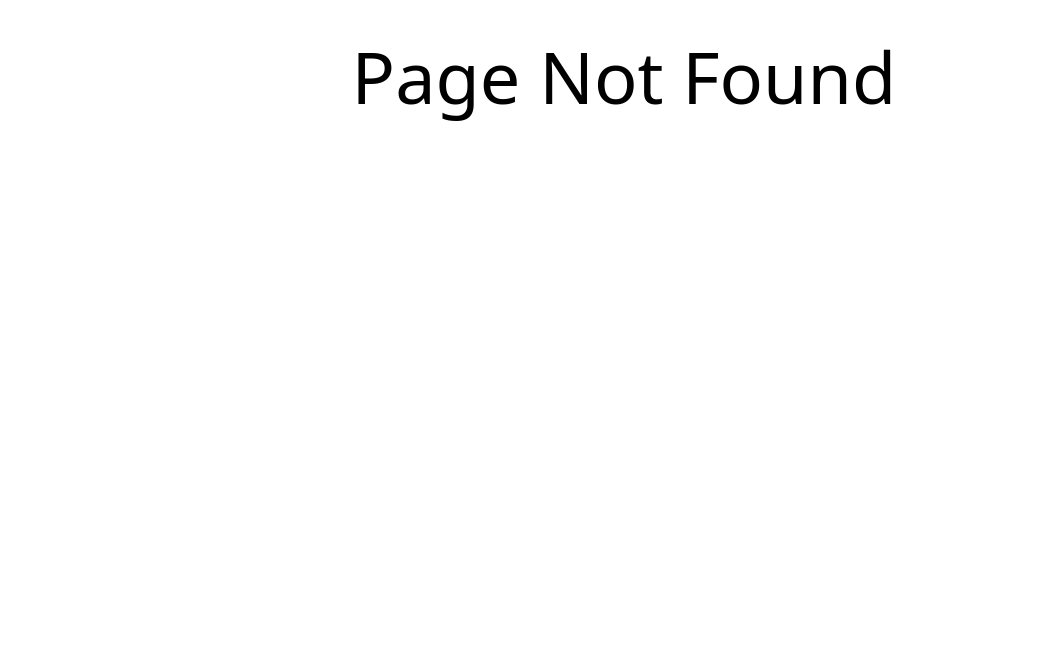
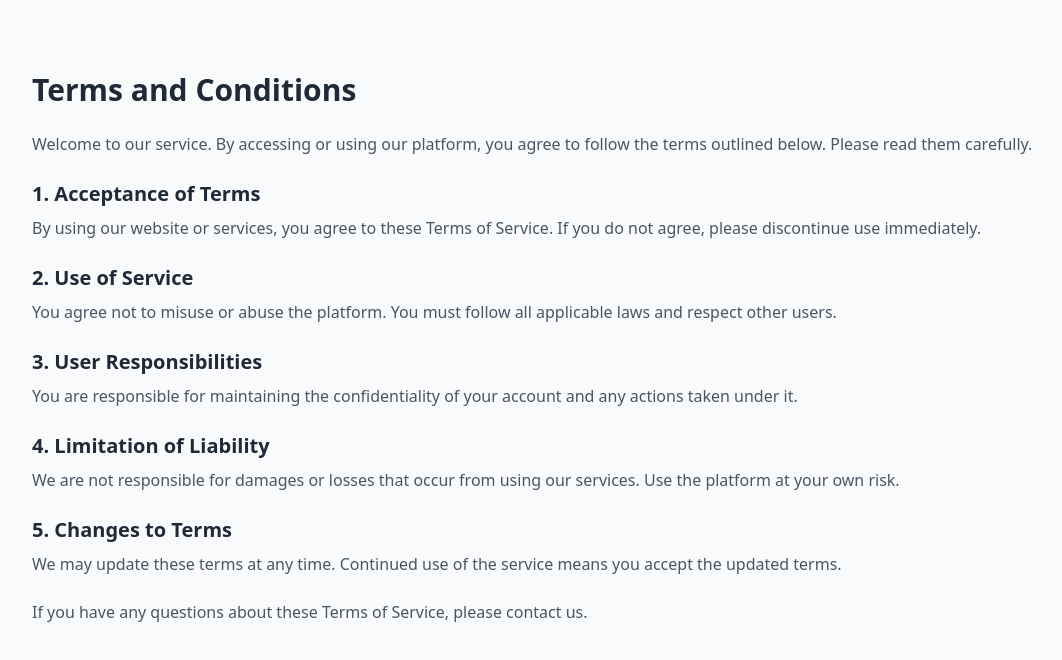
Before and after one commit to dignitestudios-dev/FSA-Wheels-Admin-Panel, a React (Vite) app: page /termsandconditions in a window 1280 px wide. Before the commit this address had no page. Shown: the top 660 px of the page, without its empty margins (16-1078 px from the left). Built offline with nearby package versions, Linux system fonts and the light colour scheme; what @fingerprintjs/fingerprintjs would draw is missing.

Commit message:
added tos and privacy policy page

```diff
--- a/src/App.jsx
+++ b/src/App.jsx
@@ -25,6 +25,8 @@ import ProtectedRoutes from "./routes/ProtectedRoutes";
 import Rides from "./pages/app/Rides";
 import RideDetails from "./pages/app/RideDetails";
 import Sos from "./pages/app/Sos";
+import TermsandConditions from "./pages/app/TermsandConditions";
+import PrivacyPolicy from "./pages/app/PrivacyPolicy";
 
 function App() {
   return (
@@ -60,6 +62,10 @@ function App() {
 
       <Route path="/" element={<Navigate to="/auth/login" />} />
 
+              <Route path="termsandconditions" element={<TermsandConditions />} />
+              <Route path="privacypolicy" element={<PrivacyPolicy />} />
+
+
       {/* 404 Fallback */}
       <Route
         path="*"
--- /dev/null
+++ b/src/pages/app/PrivacyPolicy.jsx
@@ -0,0 +1,64 @@
+import React from 'react';
+
+export default function PrivacyPolicy() {
+  return (
+    <div className="min-h-screen bg-gray-50 py-10 px-4">
+      <div className=" mx-auto  rounded-lg p-8">
+
+        <h1 className="text-3xl font-bold mb-6 text-gray-800">
+          Privacy Policy
+        </h1>
+
+        <p className="text-gray-600 mb-4">
+          Welcome to our service. By accessing or using our platform, you agree
+          to follow the terms outlined below. Please read them carefully.
+        </p>
+
+        <h2 className="text-xl font-semibold mt-6 mb-2 text-gray-800">
+          1. Acceptance of Terms
+        </h2>
+        <p className="text-gray-600 mb-4">
+          By using our website or services, you agree to these Terms of Service.
+          If you do not agree, please discontinue use immediately.
+        </p>
+
+        <h2 className="text-xl font-semibold mt-6 mb-2 text-gray-800">
+          2. Use of Service
+        </h2>
+        <p className="text-gray-600 mb-4">
+          You agree not to misuse or abuse the platform. You must follow all
+          applicable laws and respect other users.
+        </p>
+
+        <h2 className="text-xl font-semibold mt-6 mb-2 text-gray-800">
+          3. User Responsibilities
+        </h2>
+        <p className="text-gray-600 mb-4">
+          You are responsible for maintaining the confidentiality of your
+          account and any actions taken under it.
+        </p>
+
+        <h2 className="text-xl font-semibold mt-6 mb-2 text-gray-800">
+          4. Limitation of Liability
+        </h2>
+        <p className="text-gray-600 mb-4">
+          We are not responsible for damages or losses that occur from using our
+          services. Use the platform at your own risk.
+        </p>
+
+        <h2 className="text-xl font-semibold mt-6 mb-2 text-gray-800">
+          5. Changes to Terms
+        </h2>
+        <p className="text-gray-600 mb-4">
+          We may update these terms at any time. Continued use of the service
+          means you accept the updated terms.
+        </p>
+
+        <p className="text-gray-600 mt-6">
+          If you have any questions about these Terms of Service, please contact
+          us.
+        </p>
+      </div>
+    </div>
+  );
+}
--- /dev/null
+++ b/src/pages/app/TermsandConditions.jsx
@@ -0,0 +1,64 @@
+import React from 'react';
+
+export default function TermsandConditions() {
+  return (
+    <div className="min-h-screen bg-gray-50 py-10 px-4">
+      <div className=" mx-auto  rounded-lg p-8">
+
+        <h1 className="text-3xl font-bold mb-6 text-gray-800">
+          Terms and Conditions
+        </h1>
+
+        <p className="text-gray-600 mb-4">
+          Welcome to our service. By accessing or using our platform, you agree
+          to follow the terms outlined below. Please read them carefully.
+        </p>
+
+        <h2 className="text-xl font-semibold mt-6 mb-2 text-gray-800">
+          1. Acceptance of Terms
+        </h2>
+        <p className="text-gray-600 mb-4">
+          By using our website or services, you agree to these Terms of Service.
+          If you do not agree, please discontinue use immediately.
+        </p>
+
+        <h2 className="text-xl font-semibold mt-6 mb-2 text-gray-800">
+          2. Use of Service
+        </h2>
+        <p className="text-gray-600 mb-4">
+          You agree not to misuse or abuse the platform. You must follow all
+          applicable laws and respect other users.
+        </p>
+
+        <h2 className="text-xl font-semibold mt-6 mb-2 text-gray-800">
+          3. User Responsibilities
+        </h2>
+        <p className="text-gray-600 mb-4">
+          You are responsible for maintaining the confidentiality of your
+          account and any actions taken under it.
+        </p>
+
+        <h2 className="text-xl font-semibold mt-6 mb-2 text-gray-800">
+          4. Limitation of Liability
+        </h2>
+        <p className="text-gray-600 mb-4">
+          We are not responsible for damages or losses that occur from using our
+          services. Use the platform at your own risk.
+        </p>
+
+        <h2 className="text-xl font-semibold mt-6 mb-2 text-gray-800">
+          5. Changes to Terms
+        </h2>
+        <p className="text-gray-600 mb-4">
+          We may update these terms at any time. Continued use of the service
+          means you accept the updated terms.
+        </p>
+
+        <p className="text-gray-600 mt-6">
+          If you have any questions about these Terms of Service, please contact
+          us.
+        </p>
+      </div>
+    </div>
+  );
+}
```
